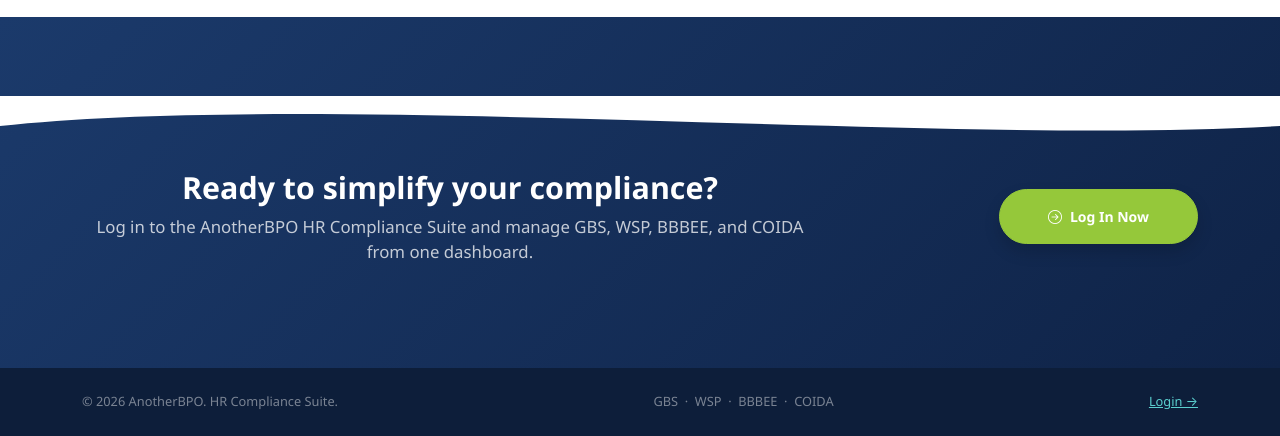
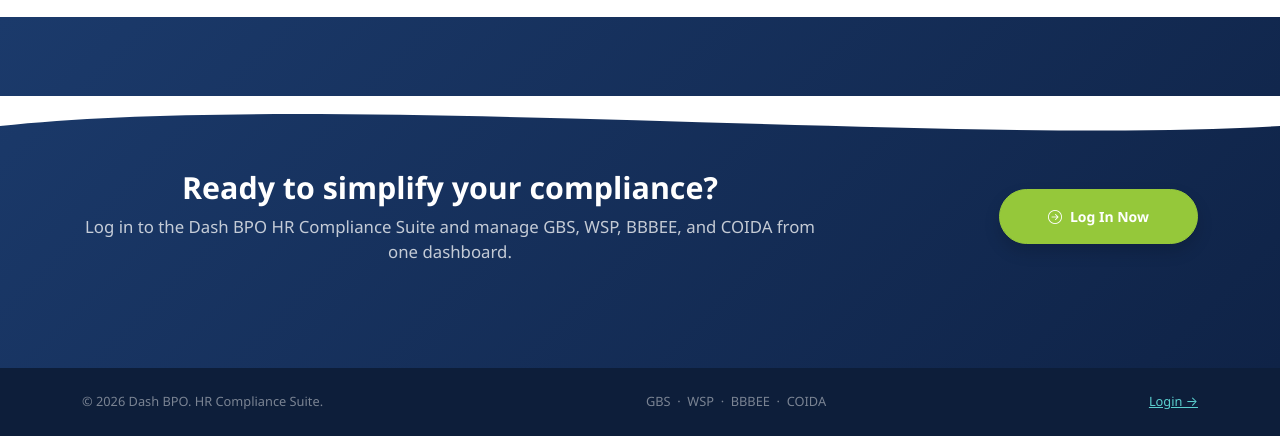
Before and after one commit to 1syntra1/anotherbpo-hr-compliance, a Flask app: page /home in a window 1280 px wide. Shown: the part 2560-2996 px from the top of the page. Run offline with Flask 3, Linux system fonts and the light colour scheme; some libraries are stand-ins or nearby versions.

Commit message:
Rebrand to Dash BPO with company logo
- Replace neutral AnotherBPO wordmark with the Dash BPO logo (static/images/logo.png)
  in the top bar, login and landing; un-ignore the asset so it ships.
- Update titles, hero kicker, landing footer and generated-report author to Dash BPO.

Co-Authored-By: Claude Opus 4.8 <noreply@anthropic.com>

```diff
--- a/modules/bbbee.py
+++ b/modules/bbbee.py
@@ -235,7 +235,7 @@ def generate_pdf(s, ctx):
     buf = io.BytesIO()
     doc = SimpleDocTemplate(buf, pagesize=A4, topMargin=2 * cm, bottomMargin=2 * cm, leftMargin=2 * cm,
                             rightMargin=2 * cm, title="Internal B-BBEE Calculation",
-                            author="AnotherBPO HR Compliance Suite", invariant=1)
+                            author="Dash BPO HR Compliance Suite", invariant=1)
     st = getSampleStyleSheet()
     navy = colors.HexColor("#1A2744")
     story = [
--- a/modules/wsp.py
+++ b/modules/wsp.py
@@ -141,7 +141,7 @@ def generate_wsp_word(snapshot, ctx):
                     (r["actual_date"] if completed else r["target_date"]) or ""]
             for j, v in enumerate(vals):
                 tbl.rows[i].cells[j].text = v
-    doc.core_properties.author = "AnotherBPO HR Compliance Suite"
+    doc.core_properties.author = "Dash BPO HR Compliance Suite"
     if ctx.get("generated_dt") is not None:
         doc.core_properties.created = ctx["generated_dt"]
         doc.core_properties.modified = ctx["generated_dt"]
--- a/static/css/style.css
+++ b/static/css/style.css
@@ -1,5 +1,5 @@
 /* ═══════════════════════════════════════════════════════════════
-   AnotherBPO — SA HR Compliance Suite
+   Dash BPO — SA HR Compliance Suite
    Brand stylesheet (neutral test branding)
 ═══════════════════════════════════════════════════════════════ */
 
@@ -685,3 +685,5 @@ body.app-shell{ display:block; background:var(--app-bg); min-height:100vh; }
 .stat-tile{ display:flex; align-items:center; gap:1rem; }
 .stat-ico{ width:54px; height:54px; border-radius:.8rem; display:flex; align-items:center; justify-content:center; font-size:1.5rem; flex-shrink:0; }
 .stat-num{ font-size:1.8rem; font-weight:800; line-height:1; color:var(--cb-navy); }
+
+.appbar-logo{ height:34px; width:auto; display:block; }
--- a/templates/base.html
+++ b/templates/base.html
@@ -4,7 +4,7 @@
   <meta charset="UTF-8" />
   <meta name="viewport" content="width=device-width, initial-scale=1.0" />
   <meta name="csrf-token" content="{{ csrf_token() }}" />
-  <title>{% block title %}HR Compliance{% endblock %} — AnotherBPO</title>
+  <title>{% block title %}HR Compliance{% endblock %} — Dash BPO</title>
   <link href="{{ url_for('static', filename='vendor/bootstrap/bootstrap.min.css') }}" rel="stylesheet" />
   <link href="{{ url_for('static', filename='vendor/bootstrap-icons/bootstrap-icons.min.css') }}" rel="stylesheet" />
   <link href="{{ url_for('static', filename='css/style.css') }}" rel="stylesheet" />
@@ -14,7 +14,7 @@
 <!-- ═══ PRIMARY TOP NAV ══════════════════════════════════════════ -->
 <header class="appbar">
   <div class="appbar-inner">
-    <a class="appbar-brand" href="{{ url_for('dashboard') }}">Another<span class="brand-accent">BPO</span></a>
+    <a class="appbar-brand" href="{{ url_for('dashboard') }}"><img src="{{ url_for('static', filename='images/logo.png') }}" alt="Dash BPO" class="appbar-logo"></a>
 
     <nav class="appbar-nav" aria-label="Primary navigation">
       {% for s in nav_sections %}
--- a/templates/dashboard.html
+++ b/templates/dashboard.html
@@ -14,7 +14,7 @@
   <div class="hero-inner">
     <div class="hero-glow" aria-hidden="true"></div>
     <div class="hero-main">
-      <div class="hero-kicker">AnotherBPO · HR Compliance Suite</div>
+      <div class="hero-kicker">Dash BPO · HR Compliance Suite</div>
       <h1 class="hero-title">People compliance.<br><span class="green">Business growth.</span></h1>
       <p class="hero-sub">Stay compliant. Reduce risk. Empower your people.</p>
     </div>
--- a/templates/error.html
+++ b/templates/error.html
@@ -3,7 +3,7 @@
 <head>
   <meta charset="UTF-8" />
   <meta name="viewport" content="width=device-width, initial-scale=1.0" />
-  <title>{{ title }} — AnotherBPO HR Compliance</title>
+  <title>{{ title }} — Dash BPO HR Compliance</title>
   <link href="{{ url_for('static', filename='vendor/bootstrap/bootstrap.min.css') }}" rel="stylesheet" />
   <link href="{{ url_for('static', filename='vendor/bootstrap-icons/bootstrap-icons.min.css') }}" rel="stylesheet" />
   <link href="{{ url_for('static', filename='css/style.css') }}" rel="stylesheet" />
--- a/templates/landing.html
+++ b/templates/landing.html
@@ -3,7 +3,7 @@
 <head>
   <meta charset="UTF-8" />
   <meta name="viewport" content="width=device-width, initial-scale=1.0" />
-  <title>AnotherBPO — SA HR Compliance Suite</title>
+  <title>Dash BPO — SA HR Compliance Suite</title>
   <link href="{{ url_for('static', filename='vendor/bootstrap/bootstrap.min.css') }}" rel="stylesheet" />
   <link href="{{ url_for('static', filename='vendor/bootstrap-icons/bootstrap-icons.min.css') }}" rel="stylesheet" />
   <link href="{{ url_for('static', filename='css/style.css') }}" rel="stylesheet" />
@@ -16,7 +16,7 @@
 <section class="landing-hero">
   <!-- Nav bar -->
   <nav class="landing-nav">
-    <div class="brand-wordmark brand-wordmark-light" style="font-size:1.6rem;">Another<span class="brand-accent-light">BPO</span></div>
+    <img src="{{ url_for('static', filename='images/logo.png') }}" alt="Dash BPO" style="height:44px;width:auto;">
     <div class="d-flex gap-2">
       <a href="{{ url_for('login') }}" class="btn btn-outline-light btn-sm px-4 rounded-pill">
         <i class="bi bi-box-arrow-in-right me-1"></i>Login
@@ -333,7 +333,7 @@
       <div class="col-lg-8">
         <h2 class="fw-bold mb-2" style="font-size:1.9rem;">Ready to simplify your compliance?</h2>
         <p class="mb-0" style="color:rgba(255,255,255,.75);font-size:1.05rem;">
-          Log in to the AnotherBPO HR Compliance Suite and manage GBS, WSP, BBBEE, and COIDA from one dashboard.
+          Log in to the Dash BPO HR Compliance Suite and manage GBS, WSP, BBBEE, and COIDA from one dashboard.
         </p>
       </div>
       <div class="col-lg-4 text-lg-end">
@@ -348,7 +348,7 @@
 <!-- Footer -->
 <footer style="background:#0d1e3a;color:rgba(255,255,255,.45);padding:1.5rem 0;text-align:center;font-size:.8rem;">
   <div class="container d-flex flex-wrap justify-content-between align-items-center">
-    <span>© {{ now().year }} AnotherBPO. HR Compliance Suite.</span>
+    <span>© {{ now().year }} Dash BPO. HR Compliance Suite.</span>
     <span>GBS &nbsp;·&nbsp; WSP &nbsp;·&nbsp; BBBEE &nbsp;·&nbsp; COIDA</span>
     <a href="{{ url_for('login') }}" style="color:var(--cb-teal-light);">Login &rarr;</a>
   </div>
--- a/templates/login.html
+++ b/templates/login.html
@@ -3,7 +3,7 @@
 <head>
   <meta charset="UTF-8" />
   <meta name="viewport" content="width=device-width, initial-scale=1.0" />
-  <title>Login — AnotherBPO HR Compliance</title>
+  <title>Login — Dash BPO HR Compliance</title>
   <link href="{{ url_for('static', filename='vendor/bootstrap/bootstrap.min.css') }}" rel="stylesheet" />
   <link href="{{ url_for('static', filename='vendor/bootstrap-icons/bootstrap-icons.min.css') }}" rel="stylesheet" />
   <link href="{{ url_for('static', filename='css/style.css') }}" rel="stylesheet" />
@@ -18,7 +18,7 @@
       <div class="col-md-5 login-sidebar">
         <!-- Wordmark -->
         <div>
-          <div class="brand-wordmark brand-wordmark-light">Another<span class="brand-accent-light">BPO</span></div>
+          <img src="{{ url_for('static', filename='images/logo.png') }}" alt="Dash BPO" style="height:52px;width:auto;">
           <p class="mt-3 mb-0" style="color:rgba(255,255,255,.75);font-size:.88rem;line-height:1.65;">
             South African HR Compliance Suite — manage your GBS, WSP, BBBEE, and COIDA
             submissions from one unified platform.
```
Also changed, not shown: static/images/logo.png (added), 1 other file.
